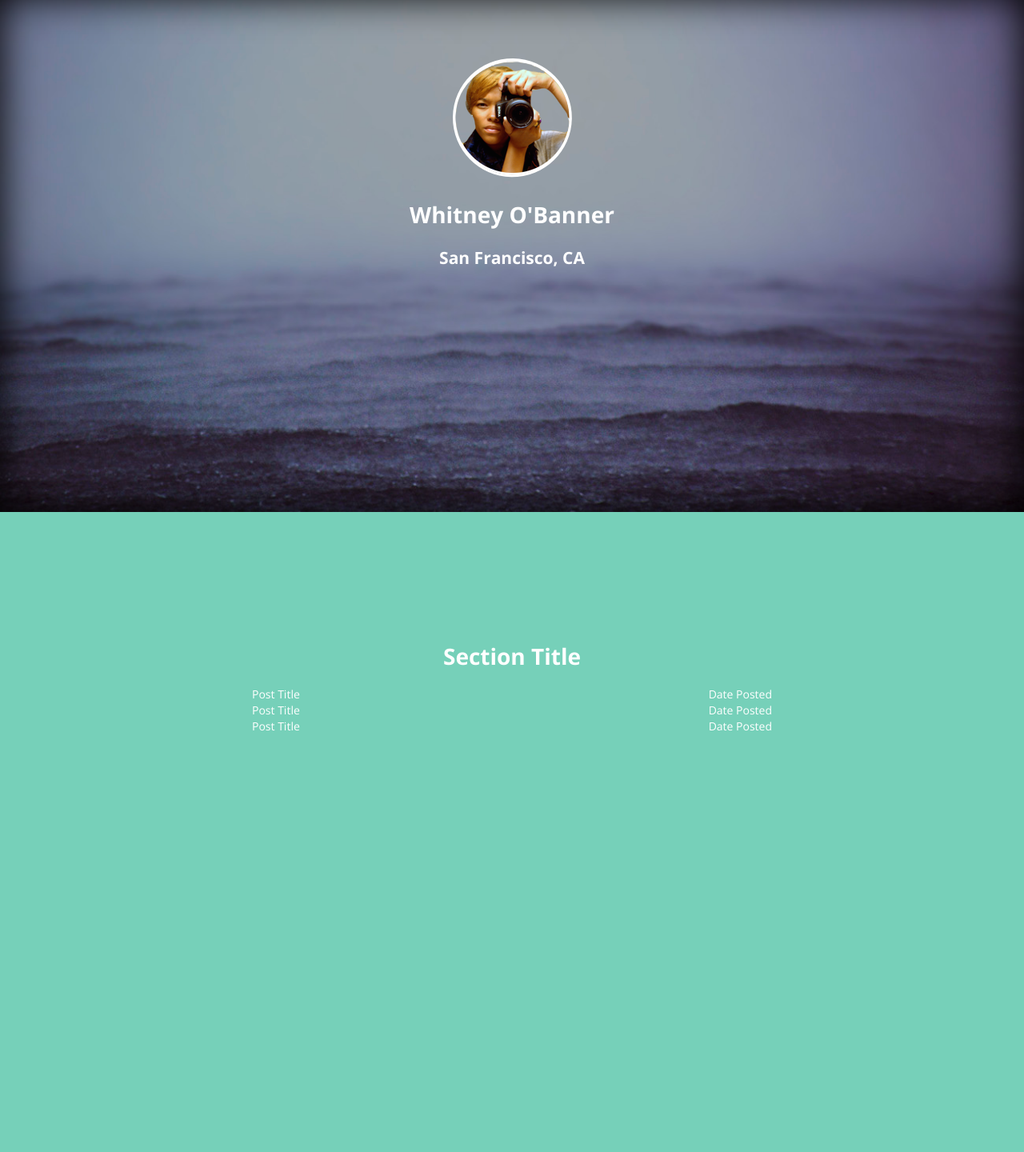
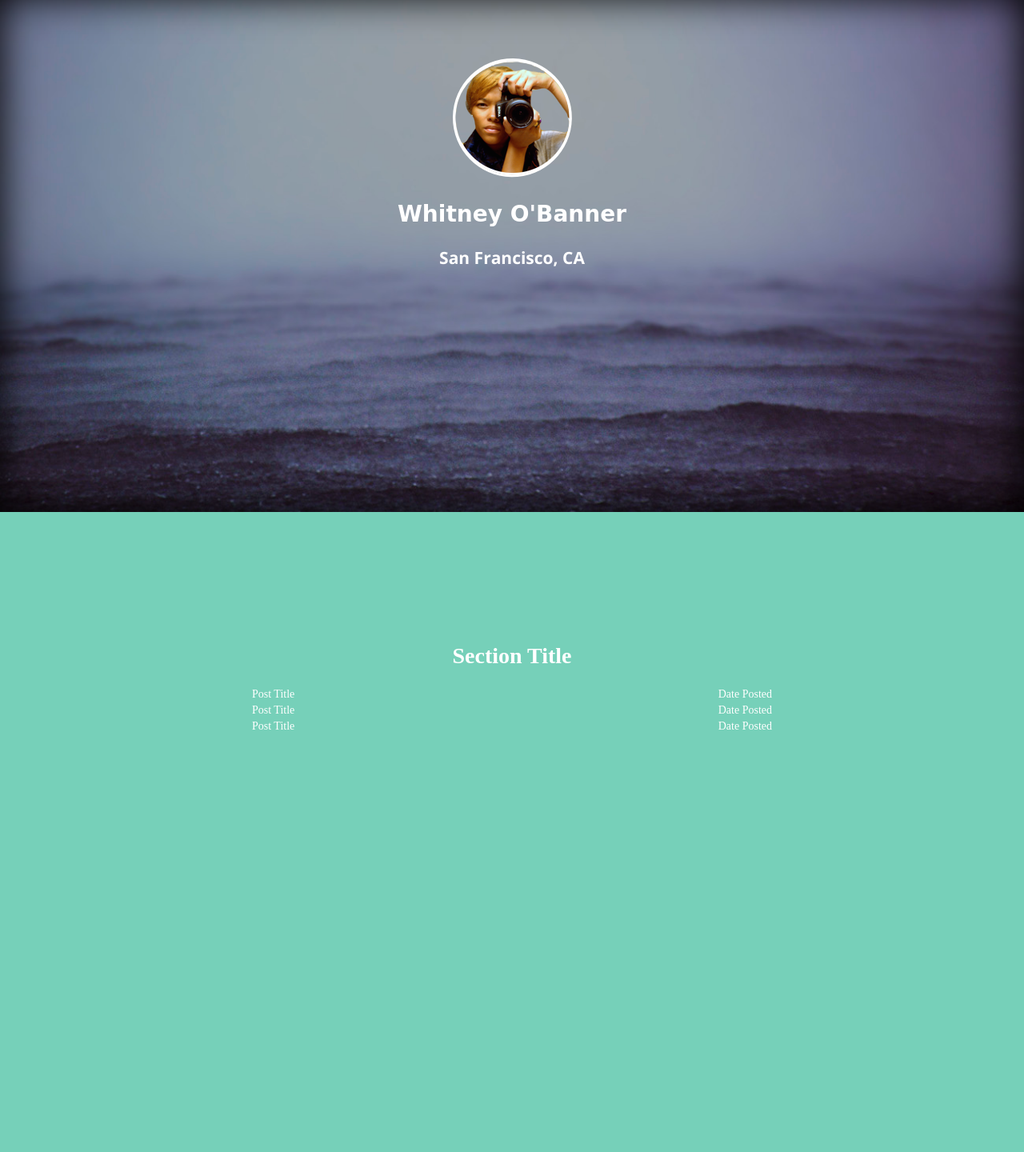
Before and after one commit to wh1tney/portfolio, a PHP site: page / in a window 1280 px wide. Shown: the whole page at 80% size. Run offline with PHP 8.4, Linux system fonts and the light colour scheme; some libraries are stand-ins or nearby versions; some web fonts are replaced.

Commit message:
Add Google web fonts and rainbow border image

```diff
--- a/css/main.css
+++ b/css/main.css
@@ -102,6 +102,14 @@ header {
 	text-align:center;
 }
 
+header img.rainbow {
+	position: absolute;
+	top: 0px;
+	left: 0px;
+	width: 100%;
+	height: 2px;
+}
+
 body {
 	height: 100vh;
 	color:#fff;
@@ -130,7 +138,14 @@ div#intro {
 	box-shadow: inset 0px -5px 50px black;
 }
 
+
+div#intro header h1 {
+	font-family:'Cedarville Cursive', cursive;
+	text-size:48em;
+}
+
 div#details {
+	font-family: 'PT Mono', serif;
 	background-color: #76d0b9;
 	/* 	background-color: #5e5c90; */
 	position:relative;
@@ -139,7 +154,7 @@ div#details {
 	width:100%;
 	min-height:100vh;
 	padding-top:11%;
-}
+	}
 
 .listing {
 	width:650px;
```
